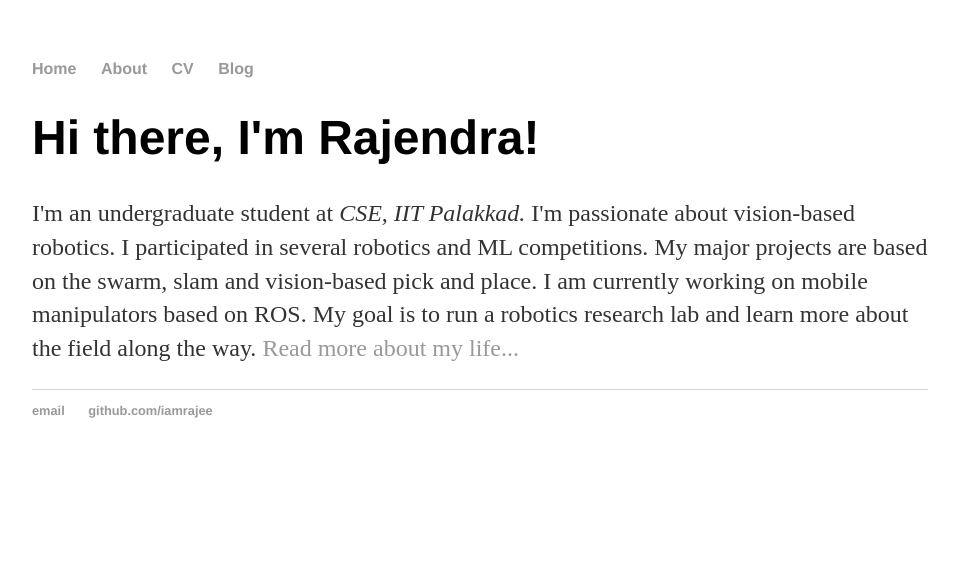
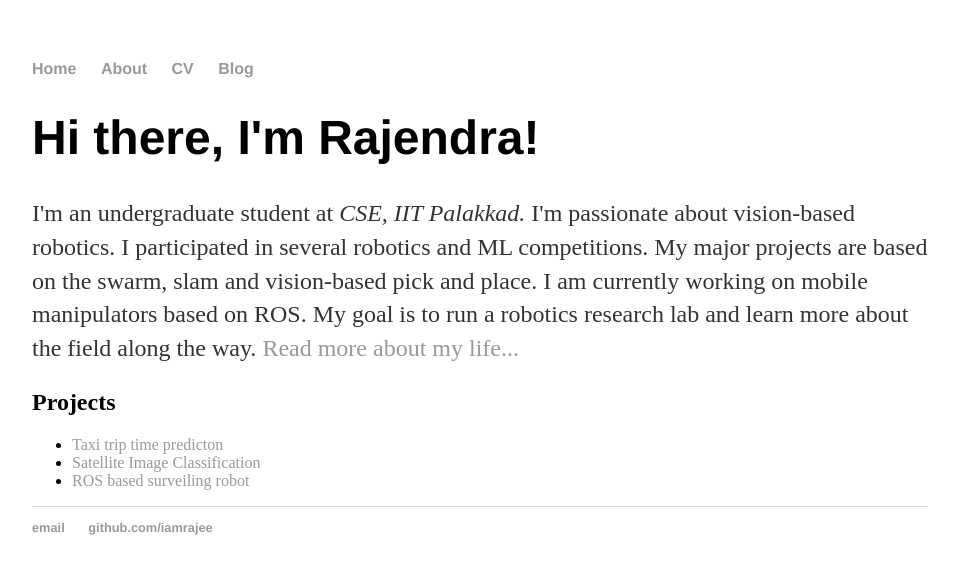
Before and after one commit to iamrajee/iamrajee.github.io, a Jekyll site: the page built from index.html, in a window 1280 px wide. Shown: the top 574 px of the page, without its empty margins (160-1117 px from the left). Built offline with Jekyll 4.4.1, drawn with Linux system fonts in a browser that asks for light colours.

Commit message:
Update index.html

```diff
--- a/index.html
+++ b/index.html
@@ -5,4 +5,10 @@
 <div class="blurb">
 	<h1>Hi there, I'm Rajendra!</h1>
 	<p>I'm an undergraduate student at <em>CSE, IIT Palakkad.</em> I'm passionate about vision-based robotics. I participated in several robotics and ML competitions. My major projects are based on the swarm, slam and vision-based pick and place. I am currently working on mobile manipulators based on ROS. My goal is to run a robotics research lab and learn more about the field along the way. <a href="/about">Read more about my life...</a></p>
+	<h2>Projects</h2>
+	<ul class="projects">
+		<li><a href="https://github.com/iamrajee/kaggle/tree/master/TaxiTimePredict">Taxi trip time predicton</a></li>
+		<li><a href="https://github.com/iamrajee/Satellite_Image_Classfication">Satellite Image Classification</a></li>
+		<li><a href="https://drive.google.com/drive/folders/1B5k8_0QPwT3smCKnMK9Dd8N9MWVTcHdE?usp=sharing">ROS based surveiling robot</a></li>
+	</ul>
 </div><!-- /.blurb -->
```
